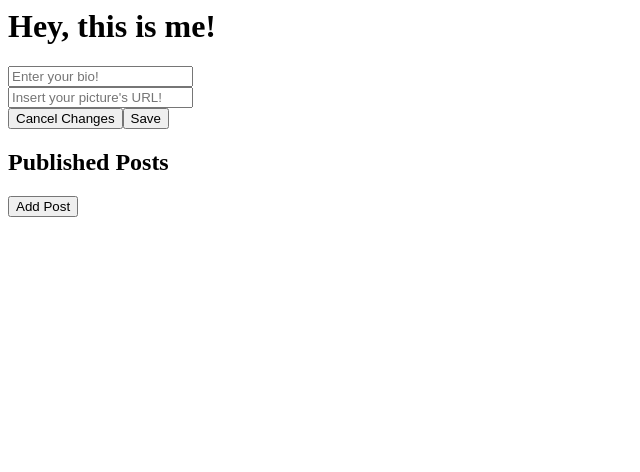
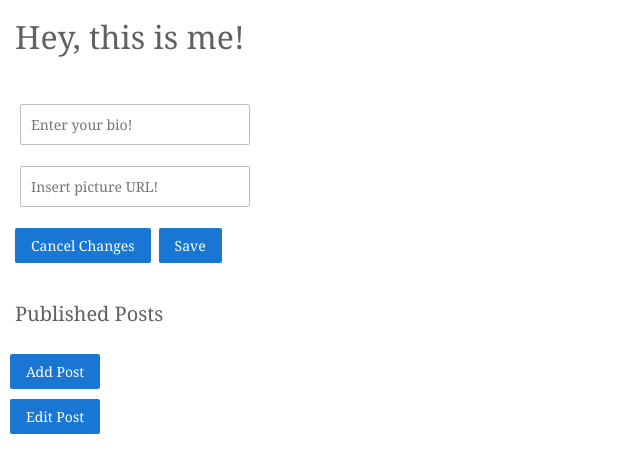
Before and after one commit to rozinahidaru/hw5-dynamic-website, a React (Vite) app: page / in a window 1280 px wide. Both pictures are taken after a click on the button "Edit Bio". Shown: the top 472 px of the page, without its empty margins (0-640 px from the left). Built offline with nearby package versions, Linux system fonts and the light colour scheme.

Commit message:
postList and add attempt

```diff
--- /dev/null
+++ b/App.css
@@ -0,0 +1,97 @@
+/* Global Styles */
+
+* {
+    font-family: 'Georgia', 'Times New Roman', serif;
+    color: #616161;
+    box-sizing: border-box;
+  }
+
+  body {
+    margin: 0;
+  }
+
+  .container {
+    display: flex;
+    flex-direction: row;
+  }
+
+  /* Text */
+
+  h1 {
+    font-size: 32px;
+  }
+
+  h2 {
+    font-size: 20px;
+  }
+
+  h1, h2 {
+    font-weight: lighter;
+    padding: 10px;
+  }
+
+  p {
+    font-size: 14px;
+  }
+
+  /* Input */
+
+  form {
+      padding: 10px;
+      /*border: solid;*/
+  }
+
+  input {
+    font-size: 14px;
+    border-radius: 2px;
+    padding: 10px;
+    margin-bottom: 16px;
+    border: 1px solid #BDBDBD;
+  }
+
+  label {
+    font-size: 14px;
+    font-weight: bold;
+    margin-bottom: 4px;
+    margin-left: 10px;
+    display: block;
+    text-transform: none;
+  }
+
+  .formLabel {
+    margin-right: 10px;
+    font-size: 18px;
+    font-weight: bold
+  }
+
+  textarea {
+    margin-bottom: 10px;
+  }
+
+  /* Button */
+  .button, button {
+    display: inline-flex;
+    align-items: center;
+    padding: 8px 16px;
+    border-radius: 2px;
+    font-size: 14px;
+    cursor: pointer;
+    background-color: #1976d2;
+    color: white;
+    border: none;
+    margin-right: 8px;
+  }
+
+  .button:hover, button:hover {
+    opacity: 0.8;
+    font-weight: normal;
+  }
+
+  .button:disabled, button:disabled {
+    opacity: 0.5;
+    cursor: auto;
+  }
+
+  div {
+      margin: 5px;
+  }
--- a/src/App.js
+++ b/src/App.js
@@ -1,6 +1,8 @@
 import React from 'react'
 import Introduction from './components/Introduction'
 import Post from './components/Post'
+import PostList from './components/PostList'
+import '../App.css'
 
 const App = () => (
   <>
--- a/src/components/AddPost.js
+++ b/src/components/AddPost.js
@@ -1,3 +1,4 @@
+/* eslint-disable react/destructuring-assignment */
 import React, { Component } from 'react'
 import { connect } from 'react-redux'
 import { addPost } from '../actions'
@@ -24,9 +25,8 @@ class AddPost extends Component {
         name="postForm"
         onSubmit={e => {
           e.preventDefault()
-          console.log(this.props)
           this.props.onPostAdded(title, descr, img, false)
-          console.log(editing)
+          addPost({ title: title.value, descr: descr.value, img: img.value })
         }}
       >
         <div>
--- a/src/components/EditIntro.js
+++ b/src/components/EditIntro.js
@@ -35,7 +35,7 @@ class EditIntro extends Component {
           <input type="text" name="description" placeholder="Enter your bio!" value={description} onChange={e => this.handleChange(e)} />
         </div>
         <div>
-          <input type="text" name="img" placeholder="Insert your picture's URL!" value={img} onChange={e => this.handleChange(e)} />
+          <input type="text" name="img" placeholder="Insert picture URL!" value={img} onChange={e => this.handleChange(e)} />
         </div>
         <button
           type="button"
--- a/src/components/EditPost.js
+++ b/src/components/EditPost.js
@@ -1,3 +1,4 @@
+/* eslint-disable react/destructuring-assignment */
 import React, { Component } from 'react'
 import { connect } from 'react-redux'
 import { editPost } from '../actions'
--- a/src/components/Post.js
+++ b/src/components/Post.js
@@ -1,7 +1,6 @@
 import React, { Component } from 'react'
 import { connect } from 'react-redux'
 import EditPost from './EditPost'
-import AddPost from './AddPost'
 
 class Post extends Component {
   constructor(props) {
@@ -11,15 +10,7 @@ class Post extends Component {
     }
     this.onEditCanceled = this.onEditCanceled.bind(this)
     this.onPostChanged = this.onPostChanged.bind(this)
-    this.onPostAdded = this.onPostAdded.bind(this)
-  }
-
-  onPostAdded(title, descr, img, editing) {
-    this.setState({
-      title, descr, img, editing,
-    }, () => {
-      console.log('new post by user')
-    })
+    // this.onPostAdded = this.onPostAdded.bind(this)
   }
 
   onPostChanged(newTitle, newDescr, newImg, currEdit) {
@@ -49,8 +40,18 @@ class Post extends Component {
     return (
       <>
         <h2>Published Posts</h2>
+        <div>
+          <button
+            type="button"
+            onClick={() => this.setState({
+              title, descr, img, editing: true,
+            })}
+          >
+            Add Post
+          </button>
+        </div>
         {
-            editing ? <AddPost intro={this.state} onPostAdded={this.onPostAdded} onPostChanged={this.onPostChanged} onEditCanceled={this.onEditCanceled} />
+            editing ? <EditPost post={this.state} onPostChanged={this.onPostChanged} onEditCanceled={this.onEditCanceled} />
               : (
                 <>
                   <div>{title}</div>
@@ -59,7 +60,7 @@ class Post extends Component {
                   </div>
                   <img src={img} alt="" />
                   <div>
-                    <button type="button" onClick={() => this.setState({ title, descr, img, editing: true })}>Add Post</button>
+                    <button type="button" onClick={() => this.setState({ title, descr, img, editing: true })}>Edit Post</button>
                   </div>
                 </>
               )
--- /dev/null
+++ b/src/components/PostList.js
@@ -0,0 +1,102 @@
+import React, { Component } from 'react'
+import { connect } from 'react-redux'
+import AddPost from './AddPost'
+import Post from './Post'
+
+class PostList extends Component {
+  constructor(props) {
+    super(props) /*
+    this.state = {
+      title: '', descr: '', img: '', adding: false,
+    } */
+    this.state = { postList: new Map(), count: 0 }
+    this.onPostAdded = this.onPostAdded.bind(this)
+    // this.onPostCanceled = this.onPostCanceled.bind(this)
+    // const postList = this.state
+    // console.log(postList)
+    const count = 0
+  }
+
+  onPostAdded(title, descr, img, adding) {
+    /*
+    this.setState({
+      title, descr, img, adding,
+    }, () => {
+      console.log('new post by user')
+    }) */
+    const { postList, count } = this.state
+    const post = { title, descr, img }
+    postList.set(count + 1, post)
+    // this.setState({postList: postList.set(this.count, post)})
+    // const postList = this.state
+    console.log(postList)
+    // postList.set(this.count, post)
+    // console.log(postList)
+  }
+  /*
+  onPostCanceled() {
+    const initialTitle = this.state.title
+    const initialDescr = this.state.description
+    const initialImg = this.state.img
+    this.setState({
+      title: initialTitle, descr: initialDescr, img: initialImg, editing: false,
+    }, () => {
+      console.log('edits canceled by user in EditPost')
+    })
+  } */
+
+  listPosts() {
+    const { posts } = this.state
+    console.log(posts)
+    posts.forEach(post => <Post {... post} />)
+  }
+
+  render() {
+    const {
+      title, descr, img, adding,
+    } = this.state
+
+    return (
+      <>
+        <h2>Published Posts</h2>
+        <div>
+          <button
+            type="button"
+            onClick={() => this.setState({
+              title, descr, img, adding: true,
+            })}
+          >
+            Add Post
+          </button>
+        </div>
+        {
+            adding ? <AddPost onPostAdded={this.onPostAdded} onPostCanceled={this.onPostCanceled} />
+              : (
+                <>
+                  <div>{title}</div>
+                  <div>
+                    {descr}
+                  </div>
+                  <img src={img} alt="" />
+                </>
+              )
+        }
+        <ul>
+          {
+            this.state.postList.forEach(post => <Post {... post} />)
+            // this.listPosts()
+          }
+        </ul>
+      </>
+    )
+  }
+}
+
+const mapStatetoProps = state => ({
+  title: state.title,
+  descr: state.descr,
+  img: state.img,
+  editing: state.editing,
+})
+
+export default connect(mapStatetoProps)(PostList)
```
Also changed, not shown: src/reducers/introduction.js (deleted, +0 -9 lines).
